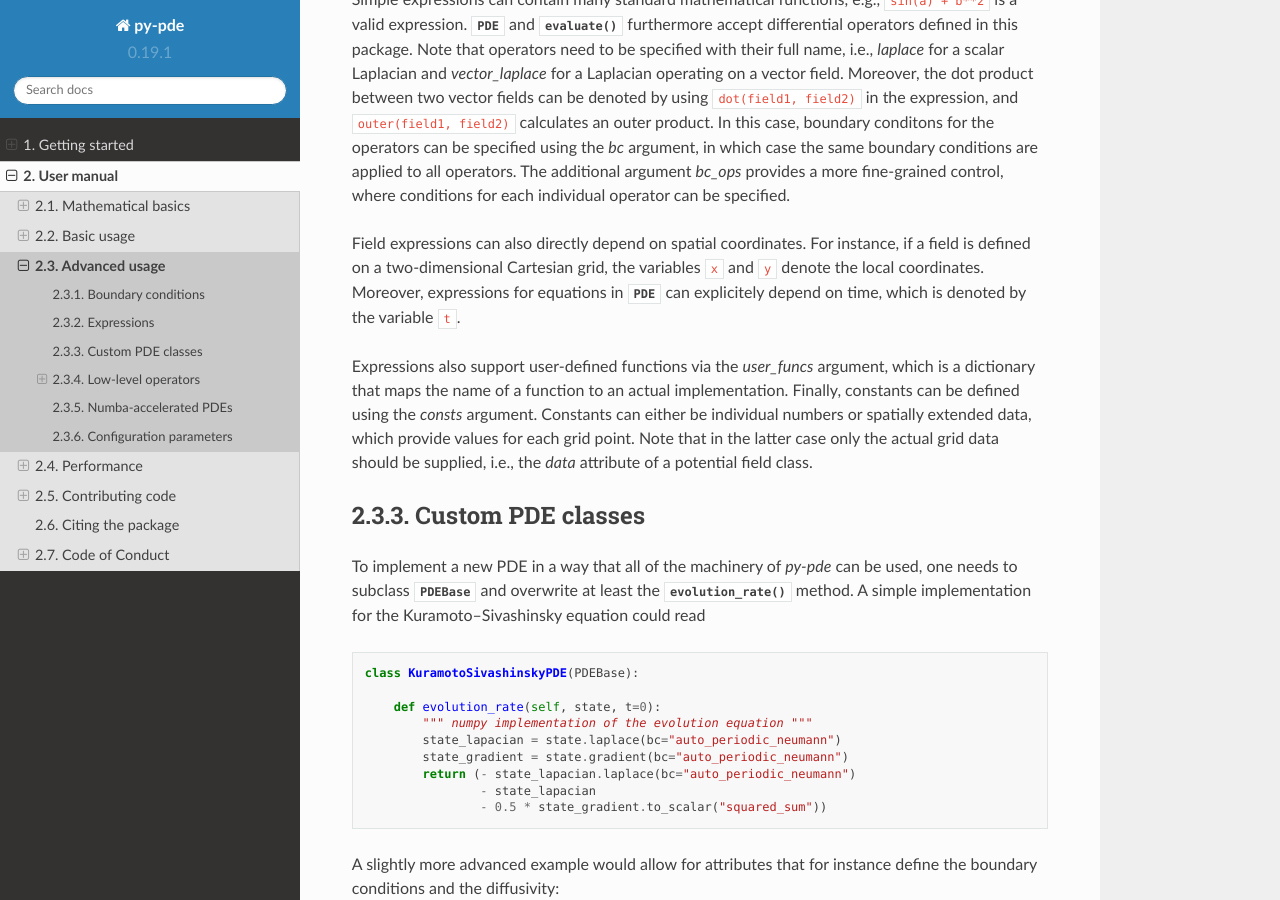
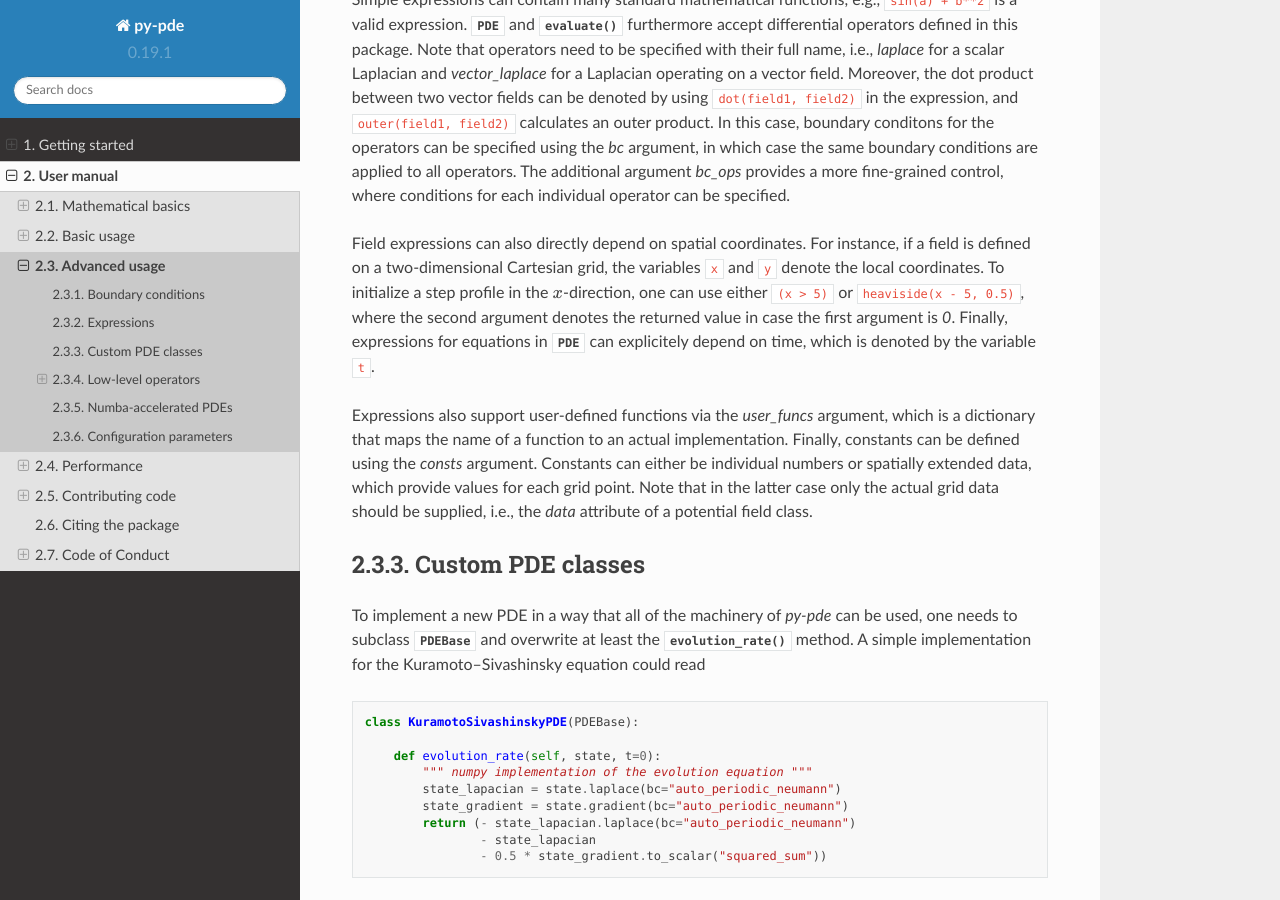
Before and after one commit to zwicker-group/py-pde, a Sphinx documentation site: the page built from docs/source/manual/advanced_usage.rst, in a window 1280 px wide and 900 px high, scrolled down 2093 px. Built offline with Sphinx 7.4.7 and the Read the Docs theme 2.0.0, drawn with Linux system fonts in a browser that asks for light colours; pages that are not in the unit, such as notebooks, are missing from menus.

Commit message:
Improved documentation (#242)

```diff
--- a/docs/source/manual/advanced_usage.rst
+++ b/docs/source/manual/advanced_usage.rst
@@ -115,9 +115,11 @@ control, where conditions for each individual operator can be specified.
 
 Field expressions can also directly depend on spatial coordinates. For instance, if a
 field is defined on a two-dimensional Cartesian grid, the variables :code:`x` and
-:code:`y` denote the local coordinates. Moreover, expressions for equations in
-:class:`~pde.pdes.pde.PDE` can explicitely depend on time, which is denoted by the
-variable :code:`t`.
+:code:`y` denote the local coordinates. To initialize a step profile in the
+:math:`x`-direction, one can use either :code:`(x > 5)` or :code:`heaviside(x - 5, 0.5)`,
+where the second argument denotes the returned value in case the first argument is `0`.
+Finally, expressions for equations in :class:`~pde.pdes.pde.PDE` can explicitely depend
+on time, which is denoted by the variable :code:`t`.
 
 Expressions also support user-defined functions via the `user_funcs` argument, which is
 a dictionary that maps the name of a function to an actual implementation. Finally,
```
Also changed, not shown: 3 other files.
